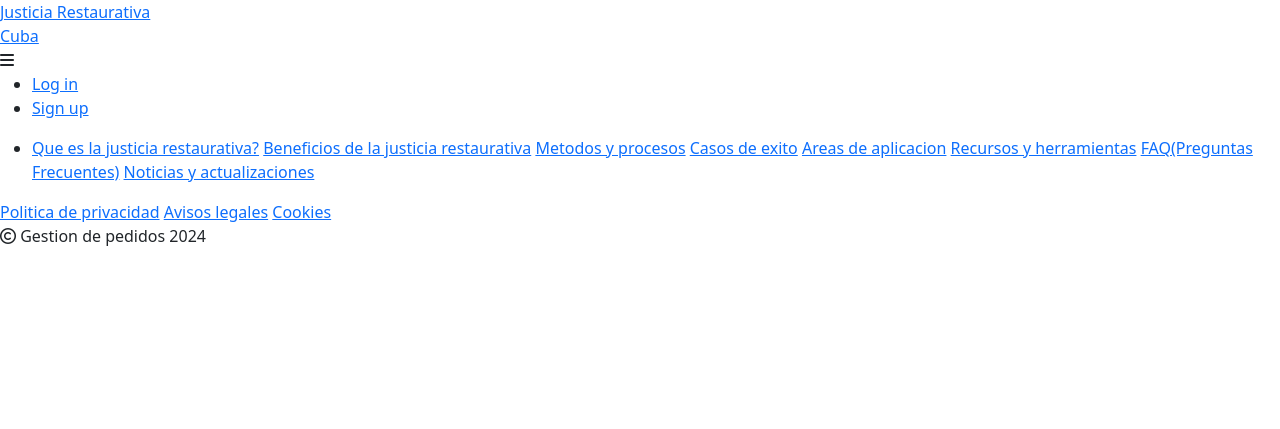
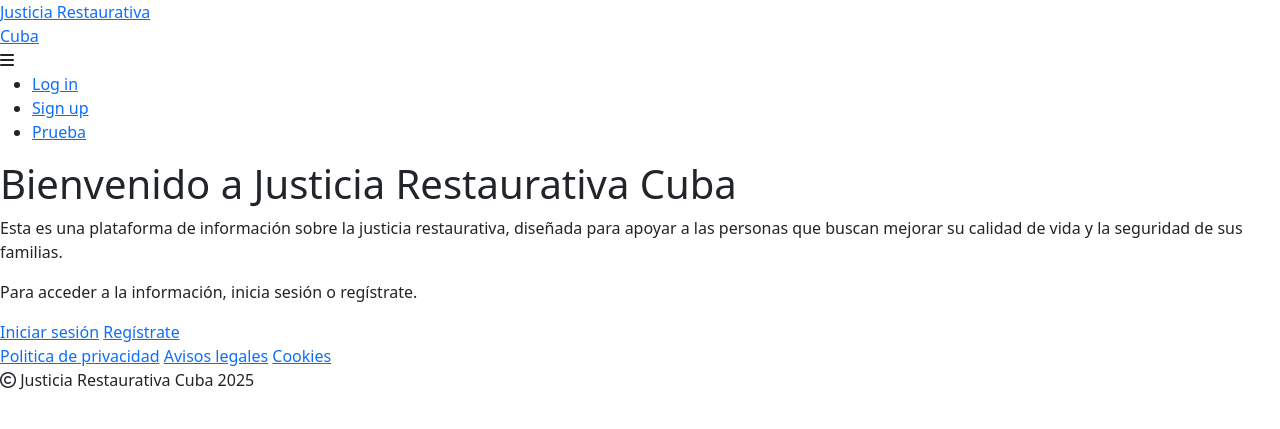
Before and after one commit to DanielErnestoPerez/justicia, a Django app: page / in a window 1280 px wide. Shown: the top 429 px of the page. Run offline with Django 5.2, Linux system fonts and the light colour scheme; some libraries are stand-ins or nearby versions.

Commit message:
menu inicio

```diff
--- a/justicia_app/templates/justicia_app/base.html
+++ b/justicia_app/templates/justicia_app/base.html
@@ -51,6 +51,7 @@
                 <ul>
                     <li><a href="{% url 'account_login' %}">Log in</a></li>
                     <li><a href="{% url 'account_signup' %}">Sign up</a></li>
+                    <li><a href="{% url 'publicaciones' %}">Prueba</a></li>
                 </ul>
             </div>
         {% endif %}
@@ -71,7 +72,7 @@
             <a href="#">Cookies</a>
         </div>
         <div>
-            <i class="fa-regular fa-copyright"></i>   Gestion de pedidos 2024
+            <i class="fa-regular fa-copyright"></i>   Justicia Restaurativa Cuba 2025
         </div>
     </footer>
     </div>
--- a/justicia_app/templates/justicia_app/home.html
+++ b/justicia_app/templates/justicia_app/home.html
@@ -1,18 +1,119 @@
 {% extends './base.html' %}
 {% load static %}
 {% block content %}
-<div class="home_menu_lateral">
-    <ul>
-        <li>
-            <a href="#">Que es la justicia restaurativa?</a>
-            <a href="#">Beneficios de la justicia restaurativa</a>
-            <a href="#">Metodos y procesos</a>
-            <a href="#">Casos de exito</a>
-            <a href="#">Areas de aplicacion</a>
-            <a href="#">Recursos y herramientas</a>
-            <a href="#">FAQ(Preguntas Frecuentes)</a>
-            <a href="#">Noticias y actualizaciones</a>
-        </li>
-    </ul>
+
+{% if user.is_authenticated %}
+<div class="home_menu_externo">
+    <div class="home_menu_lateral">
+        <ul class="accordion">
+            <li>
+                <label for="1">¿Qué es la justicia restaurativa? <span>&#x3e;</span></label>
+                <input type="checkbox" name="accordion" id="1">
+                <div class="contenido_accordion">
+                    Justicia Restaurativa es un enfoque alternativo de resolución de conflictos que busca reparar el daño causado por un delito o conflicto, priorizando las necesidades de las víctimas, la responsabilidad de los ofensores y la participación activa de la comunidad.
+                </div>
+            </li>
+            <li>
+                <label for="2">Beneficios de la justicia restaurativa <span>&#x3e;</span></label>
+                <input type="checkbox" name="accordion" id="2">
+                <div class="contenido_accordion">
+                    <ul>
+                        <li><a href="#">Para víctimas</a></li>
+                        <li><a href="#">Para infractores</a></li>
+                        <li><a href="#">Para la comunidad</a></li>
+                        <li><a href="#">Para el sistema judicial</a></li>
+                    </ul>
+                </div>
+            </li>
+            <li>
+                <label for="3">Métodos y procesos <span>&#x3e;</span></label>
+                <input type="checkbox" name="accordion" id="3">
+                <div class="contenido_accordion">
+                    <ul>
+                        <li><a href="#">Círculos restaurativos</a></li>
+                        <li><a href="#">Mediación víctima-infractor</a></li>
+                        <li><a href="#">Conferencias grupales</a></li>
+                        <li><a href="#">Prácticas dialógicas</a></li>
+                    </ul>
+                </div>
+            </li>
+            <li>
+                <label for="4">Casos de éxito <span>&#x3e;</span></label>
+                <input type="checkbox" name="accordion" id="4">
+                <div class="contenido_accordion">
+                    <ul>
+                        <li><a href="#">Programas escolares contra el bullying</a></li>
+                        <li><a href="#">Reinserción de jóvenes infractores</a></li>
+                        <li><a href="#">Conflictos vecinales resueltos</a></li>
+                        <li><a href="#">Experiencias en prisiones</a></li>
+                        <li><a href="#">Casos internacionales destacados</a></li>
+                    </ul>
+                </div>
+            </li>
+            <li>
+                <label for="5">Áreas de aplicación <span>&#x3e;</span></label>
+                <input type="checkbox" name="accordion" id="5">
+                <div class="contenido_accordion">
+                    <ul>
+                        <li><a href="#">En el ámbito educativo</a></li>
+                        <li><a href="#">En el sistema penal</a></li>
+                        <li><a href="#">En comunidades locales</a></li>
+                        <li><a href="#">En el ámbito laboral</a></li>
+                    </ul>
+                </div>
+            </li>
+            <li>
+                <label for="6">Recursos y herramientas <span>&#x3e;</span></label>
+                <input type="checkbox" name="accordion" id="6">
+                <div class="contenido_accordion">
+                    <ul>
+                        <li><a href="#">Guías prácticas</a></li>
+                        <li><a href="#">Materiales de formación</a></li>
+                        <li><a href="#">Documentación legal</a></li>
+                        <li><a href="#">Bibliografía recomendada</a></li>
+                    </ul>
+                </div>
+            </li>
+            <li>
+                <label for="7">FAQ (Preguntas Frecuentes) <span>&#x3e;</span></label>
+                <input type="checkbox" name="accordion" id="7">
+                <div class="contenido_accordion">
+                    <ul>
+                        <li><a href="#">¿En qué se diferencia de la justicia tradicional?</a></li>
+                        <li><a href="#">¿Es aplicable a todo tipo de delitos?</a></li>
+                        <li><a href="#">¿Cómo se garantiza la seguridad de las víctimas?</a></li>
+                        <li><a href="#">¿Qué resultados se han demostrado?</a></li>
+                        <li><a href="#">¿Cuánto dura un proceso restaurativo?</a></li>
+                        <li><a href="#">¿Cómo puedo participar?</a></li>
+                    </ul>
+                </div>
+            </li>
+            <li>
+                <label for="8">Noticias y actualizaciones <span>&#x3e;</span></label>
+                <input type="checkbox" name="accordion" id="8">
+                <div class="contenido_accordion">
+                    <ul>
+                        <li><a href="#">Guías prácticas</a></li>
+                        <li><a href="#">Materiales de formación</a></li>
+                        <li><a href="#">Documentación legal</a></li>
+                        <li><a href="#">Bibliografía recomendada</a></li>
+                    </ul>
+                </div>
+            </li>
+        </ul>
+    </div>
+    <div class="home_menu_principal">
+        Lorem ipsum dolor, sit amet consectetur adipisicing elit. Sapiente repellendus eius tenetur commodi debitis neque tempore porro suscipit exercitationem numquam illo dolore fuga officiis ut iste, ratione ex fugiat nobis?
+    </div>
 </div>
+{% else %}
+    <div class="create_post">
+        <h1>Bienvenido a Justicia Restaurativa Cuba</h1>
+        <p>Esta es una plataforma de información sobre la justicia restaurativa, diseñada para apoyar a las personas que buscan mejorar su calidad de vida y la seguridad de sus familias.</p>
+        <p>Para acceder a la información, inicia sesión o regístrate.</p>
+        <a href="{% url 'account_login' %}">Iniciar sesión</a>
+        <a href="{% url 'account_signup' %}">Regístrate</a>
+    </div>
+{% endif %}
+
 {% endblock  %}
```
Also changed, not shown: 2 other files.
